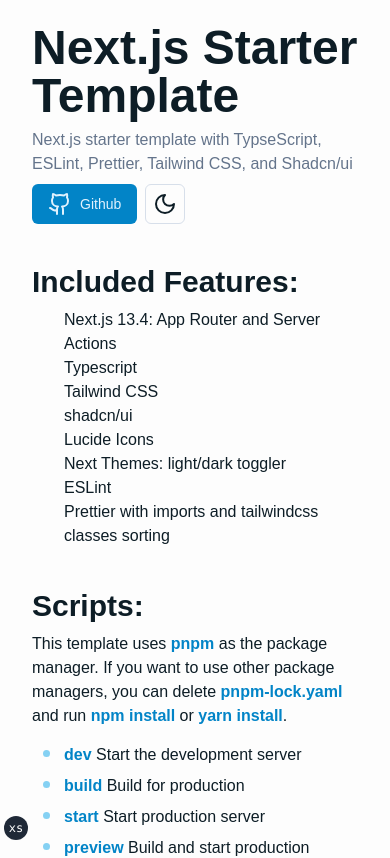
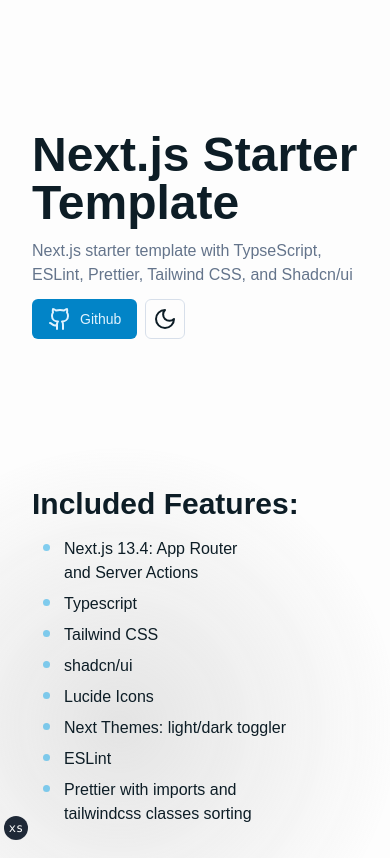
Before and after one commit to AhmedBaset/next-template, a Next.js app: page / in a window 390 px wide. Shown: the top 858 px of the page. Built offline with nearby package versions, Linux system fonts and the light colour scheme; a web font is replaced by a local one.

Commit message:
refactor: styles

```diff
--- a/src/app/page.tsx
+++ b/src/app/page.tsx
@@ -11,8 +11,8 @@
 
 export default function IndexPage() {
   return (
-    <main className="container grid items-center gap-6 space-y-4 pb-8 pt-6 md:py-10">
-      <div className="space-y-2">
+    <main className="text-balance container grid max-w-prose items-center gap-6 space-y-4 pb-8 pt-6 md:py-10">
+      <div className="flex min-h-[50vh] flex-col justify-center gap-3">
         <h1 className="text-5xl font-bold">{siteConfig.title}</h1>
         <p className="text-slate-500">{siteConfig.description}</p>
         <div className="space-x-2">
@@ -28,7 +28,7 @@
       </div>
       <div className="space-y-2">
         <h2 className="text-3xl font-semibold">Included Features:</h2>
-        <ul className="list-inside ps-8 marker:text-2xl marker:text-primary-500/50">
+        <ul className="list-disc ps-8 marker:text-2xl marker:text-primary-500/50">
           <li>Next.js 13.4: App Router and Server Actions</li>
           <li>Typescript</li>
           <li>Tailwind CSS</li>
@@ -46,7 +46,7 @@
 
       <div className="space-y-2">
         <h2 className="text-3xl font-semibold">Scripts:</h2>
-        <p className="text-slate-">
+        <p className="text-opacity-90">
           This template uses{" "}
           <span className="font-bold text-primary">pnpm</span> as the package
           manager. If you want to use other package managers, you can delete{" "}
@@ -125,6 +125,7 @@
           </li>
         </ul>
       </div>
+      <div className="-z-10 [background-image:radial-gradient(circle_at_center,#9994_0,transparent,transparent_100%)] w-[50rem] h-[50rem] -bottom-1/3 -right-1/3 fixed rounded-full animate-pulse ![animation-duration:5s]" />
     </main>
   );
 }
```
